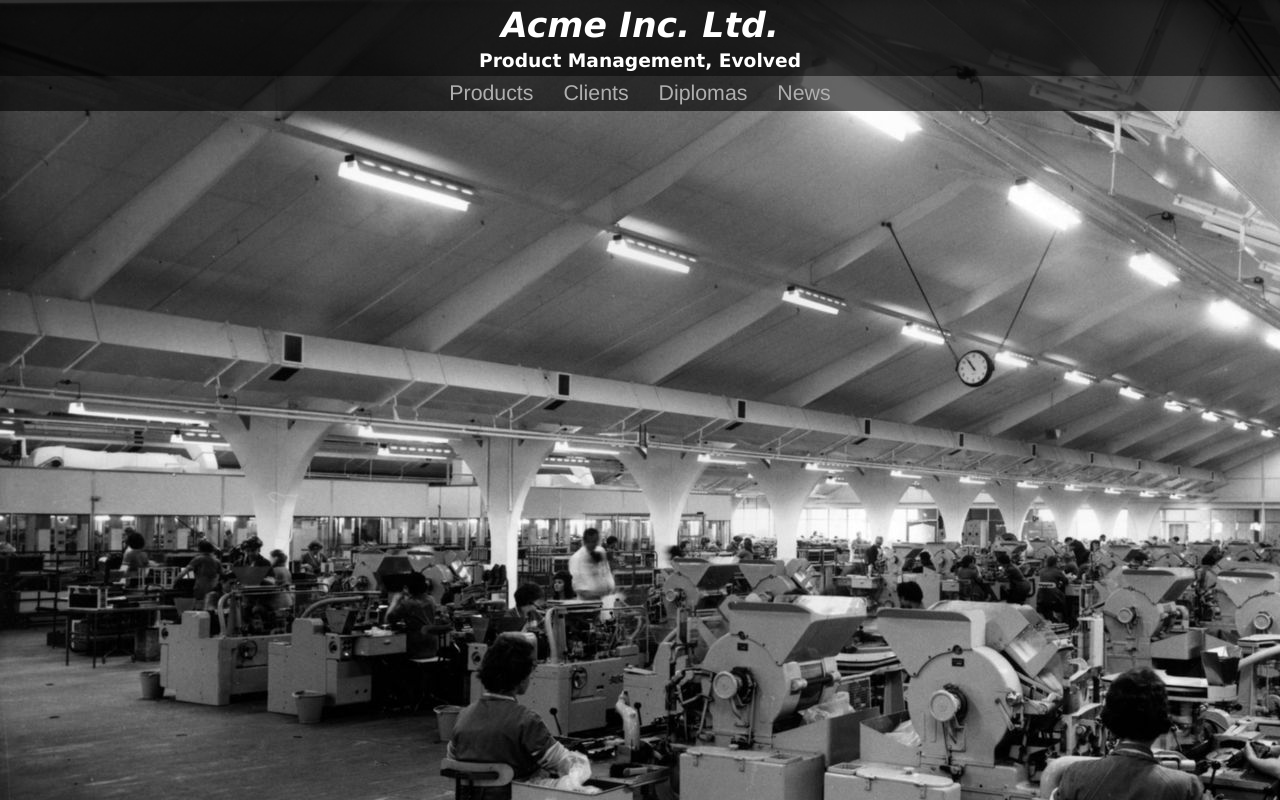
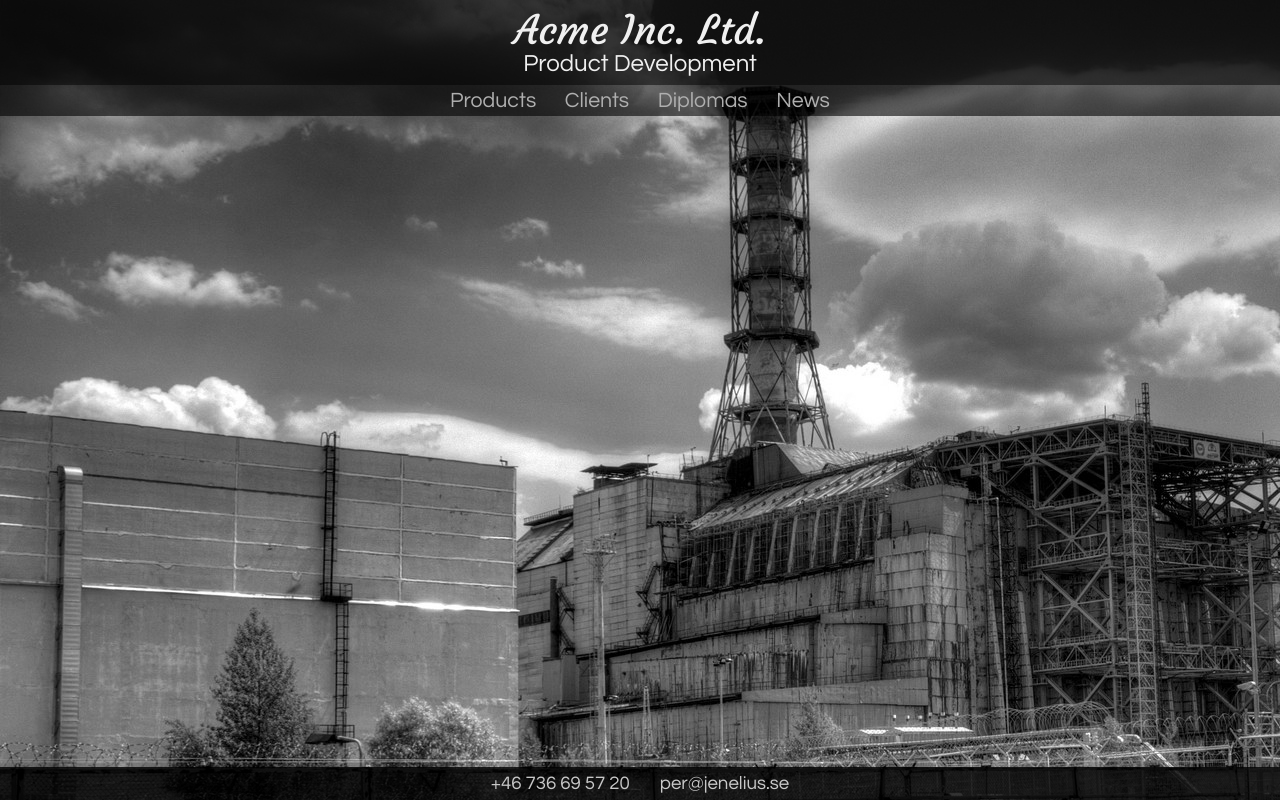
Before and after one commit to PerMJenelius/angular-web, an Angular app: page / in a window 1280 px wide. Built offline with nearby package versions, Linux system fonts and the light colour scheme.

Commit message:
moar stuff

```diff
--- a/src/app/app.component.css
+++ b/src/app/app.component.css
@@ -1,19 +1,52 @@
-div {
-    font-family: 'Lucida Sans', 'Lucida Sans Regular', 'Lucida Grande', 'Lucida Sans Unicode', Geneva, Verdana, sans-serif;
+header {
     text-align: center;
     background-color: rgba(0,0,0,0.8);
-    color: rgba(255,255,255,1);
+    color: rgba(240,240,240,1);
 }
 
-div>h1 {
-    margin: 0;
-    padding: 5px 0;
-    font-size: 26pt;
-    font-style: italic;
+    header>h1 {
+        margin: 0;
+        padding: 5px 0 0 0;
+        font-family: 'Courgette', cursive;
+        font-weight: 500;
+        font-size: 30pt;
+    }
+
+    header>h2 {
+        margin: -4px 0 0 0;
+        padding: 0 0 9px 0;
+        font-family: 'Questrial', sans-serif;
+        font-weight: 500;
+        font-size: 18pt;
+    }
+
+footer {
+    padding: 7px 0;
+    width: 100vw;
+    position: fixed;
+    left: 0;
+    bottom: 0;
+    font-family: 'Questrial', sans-serif;
+    font-size: 14pt;
+    text-align: center;
+    background-color: rgba(0,0,0,0.8);
+    color: rgba(200,200,200,1);
 }
 
-div>h2 {
-    margin: 0;
-    padding: 0 0 5px 0;
-    font-size: 14pt;
-}
+    footer>address {
+        font-style: normal;
+    }
+
+        footer>address>div {
+            display: inline-block;
+            padding: 0 15px;
+        }
+
+            footer>address>div>a {
+                text-decoration: none;
+                color: rgba(200,200,200,1);
+            }
+
+            footer>address>div>a:hover {
+                color: rgba(250,250,250,1);
+            }
--- a/src/app/app.component.html
+++ b/src/app/app.component.html
@@ -1,5 +1,11 @@
-<div>
+<header>
     <h1>{{pageTitle}}</h1>
     <h2>{{pageSubtitle}}</h2>
-</div>
+</header>
 <aw-content></aw-content>
+<footer>
+    <address>
+        <div>{{contact.Phone}}</div>
+        <div><a href='mailto:{{contact.Email}}'>{{contact.Email}}</a></div>
+    </address>
+</footer>
--- a/src/app/app.component.ts
+++ b/src/app/app.component.ts
@@ -8,7 +8,12 @@ import { ContentService } from './content/content.service';
 	providers: [ ContentService ]
 })
 export class AppComponent {
-	pageTitle = 'Acme Inc. Ltd.';
-	pageSubtitle = 'Product Management, Evolved';
+	pageTitle: string = 'Acme Inc. Ltd.';
+	pageSubtitle: string = 'Product Development';
+	contact =
+		{
+			'Phone': '+46 736 69 57 20',
+			'Email': 'per@jenelius.se'
+		}
 	title = 'app';
 }
--- a/src/app/content/content.component.css
+++ b/src/app/content/content.component.css
@@ -1,6 +1,7 @@
 /* navigation */
 
 .mainpages {
+    font-family: 'Questrial', sans-serif;
     text-align: center;
     padding: 5px 0;
     background-color: rgba(0,0,0,0.6);
@@ -9,34 +10,32 @@
     .mainpages>a {
         padding: 5px 12px;
         border-radius: 0 0 8px 8px;
-        font-family: 'Franklin Gothic Medium', 'Arial Narrow', Arial, sans-serif;
         font-size: 16pt;
         color: rgba(175,175,175,1);
     }
 
         .mainpages>a:hover {
             cursor: pointer;
-            color: rgba(255,255,255,1);
+            color: rgba(240,240,240,1);
         }
 
 .subpages {
-    overflow-x: hidden;
     text-align: center;
-    padding: 7px 0;
+    padding: 7px 0 8px 0;
+    font-family: 'Questrial', sans-serif;
     background-color: rgba(0,0,0,0.4);
 }
 
     .subpages a {
         padding: 7px 10px 8px 10px;
         border-radius: 0 0 8px 8px;
-        font-family: 'Franklin Gothic Medium', 'Arial Narrow', Arial, sans-serif;
         font-size: 12pt;
         color: rgba(175,175,175,1);
     }
 
         .subpages a:hover {
             cursor: pointer;
-            color: rgba(255,255,255,1);
+            color: rgba(240,240,240,1);
         }
 
     .subpages .subpage {
@@ -46,39 +45,40 @@
 
 /* content window */
 
-.header {
+.topBar {
     position: fixed;
-    top: 210px;
+    top: 180px;
     left: 30px;
     right: 30px;
-    height: 38px;
+    height: 35px;
     max-width: 900px;
-    padding: 2px 1rem 0 1rem;
+    padding: 5px 10px 0 10px;
     margin: auto;
     border-radius: 6px 6px 0 0;
     background-color: rgba(255,255,255,0.8);
-    font-family: 'Franklin Gothic Medium', 'Arial Narrow', Arial, sans-serif;
+    font-family: 'Questrial', sans-serif;
+    font-weight: 700;
     font-size: 22pt;
 }
 
 .itemInfo {
     position: fixed;
-    top: 250px;
-    bottom: 75px;
+    top: 220px;
+    bottom: 80px;
     left: 30px;
     right: 30px;
     overflow-y: auto;
     max-width: 900px;
-    padding: 1rem;
+    padding: 8px 10px;
     margin: auto;
     background-color: rgba(255,255,255,0.6);
-    font-family: Arial, Helvetica, sans-serif;
-    font-size: 14pt;
+    font-family: 'Ubuntu', sans-serif;
+    font-size: 13pt;
 }
 
 .bottombar {
     position: fixed;
-    bottom: 60px;
+    bottom: 65px;
     left: 30px;
     right: 30px;
     height: 15px;
--- a/src/app/content/content.component.html
+++ b/src/app/content/content.component.html
@@ -6,7 +6,6 @@
   </a>
 </div>
 <div class='subpages' *ngIf='subpages && subpages.length'>
-  <a><</a>
   <span class='subpage'>
     <a *ngFor='let subpage of subpages; let j = index'
       [attr.id]=(j+10)
@@ -14,10 +13,9 @@
       {{subpage.pageName}}
     </a>
   </span>
-  <a>></a>
 </div>
 <article *ngIf='activeText && activeText.length'>
-  <div class='header'>
+  <div class='topBar'>
       {{activeHeader}}
   </div>
   <div class='itemInfo'>
--- a/src/app/content/content.component.ts
+++ b/src/app/content/content.component.ts
@@ -38,9 +38,12 @@ export class ContentComponent implements OnInit {
         var oldPage = document.getElementById(this.activePage.toString());
         var pageTab = document.getElementById(pageNr.toString());
         oldPage.style.setProperty('background-color', '');
+        oldPage.style.setProperty('color', '');
         pageTab.style.setProperty('background-color', 'rgba(0,0,0,0.5)');
+        pageTab.style.setProperty('color', 'rgba(240,240,240,1)');
         this.activePage = pageNr;
         this.activeItem = 10;
+        this.activeText = null;
     }
 
     showItem(itemNr: number): void {
@@ -54,7 +57,9 @@ export class ContentComponent implements OnInit {
         var oldTab = document.getElementById(this.activeItem.toString());
         var subTab = document.getElementById(itemNr.toString());
         oldTab.style.setProperty('background-color', '');
+        oldTab.style.setProperty('color', '');
         subTab.style.setProperty('background-color','rgba(0,0,0,0.33)');
+        subTab.style.setProperty('color','rgba(240,240,240,1)');
         this.activeItem = itemNr;
     }
 }
--- a/src/app/content/content.service.ts
+++ b/src/app/content/content.service.ts
@@ -16,7 +16,7 @@ export class ContentService {
 
     getContent(): Observable<IMainpage[]> {
 		return this._http.get<IMainpage[]>(this._contentUrl)
-			.do(data => console.log('ALL: ' + JSON.stringify(data)))
+			.do(data => console.log('data load succesful'))
 			.catch(this.handleError);
 	}
 
--- a/src/assets/content.json
+++ b/src/assets/content.json
@@ -54,6 +54,10 @@
         "pageName": "News",
         "subpages": [
             {
+                "pageName": "October",
+                "text": "This is the last month we shave our beards. Oh yeah!"
+            },
+            {
                 "pageName": "September",
                 "text": "We are now only the second-to least manly website on the net."
             },
@@ -63,7 +67,7 @@
             },
             {
                 "pageName": "July",
-                "text": "Some of our old stuff was found behind the radiator in accounting. I never trusted that Steve guy. Shhh..."
+                "text": "Some of our old stuff was found behind the radiator in accounting. I never trusted that Steve guy. He doesn't recycle."
             },
             {
                 "pageName": "June",
--- a/src/index.html
+++ b/src/index.html
@@ -4,9 +4,11 @@
 	<meta charset="utf-8">
 	<title>AngularWeb</title>
 	<base href="/">
-
 	<meta name="viewport" content="width=device-width, initial-scale=1">
 	<link rel="icon" type="image/x-icon" href="favicon.ico">
+	<link href="https://fonts.googleapis.com/css?family=Courgette" rel="stylesheet">
+	<link href="https://fonts.googleapis.com/css?family=Questrial" rel="stylesheet">
+	<link href="https://fonts.googleapis.com/css?family=Ubuntu" rel="stylesheet">
 </head>
 <body>
   	<app-root></app-root>
--- a/src/styles.css
+++ b/src/styles.css
@@ -1,5 +1,5 @@
 body {
     margin: 0;
     padding: 0;
-    background-image: url('/assets/images/factory.jpg');
+    background-image: url('/assets/images/factory-wallpaper.jpg');
 }
```
Also changed, not shown: src/assets/images/factory-wallpaper.jpg (added). Lines whose indentation alone changed are shown as unchanged.
